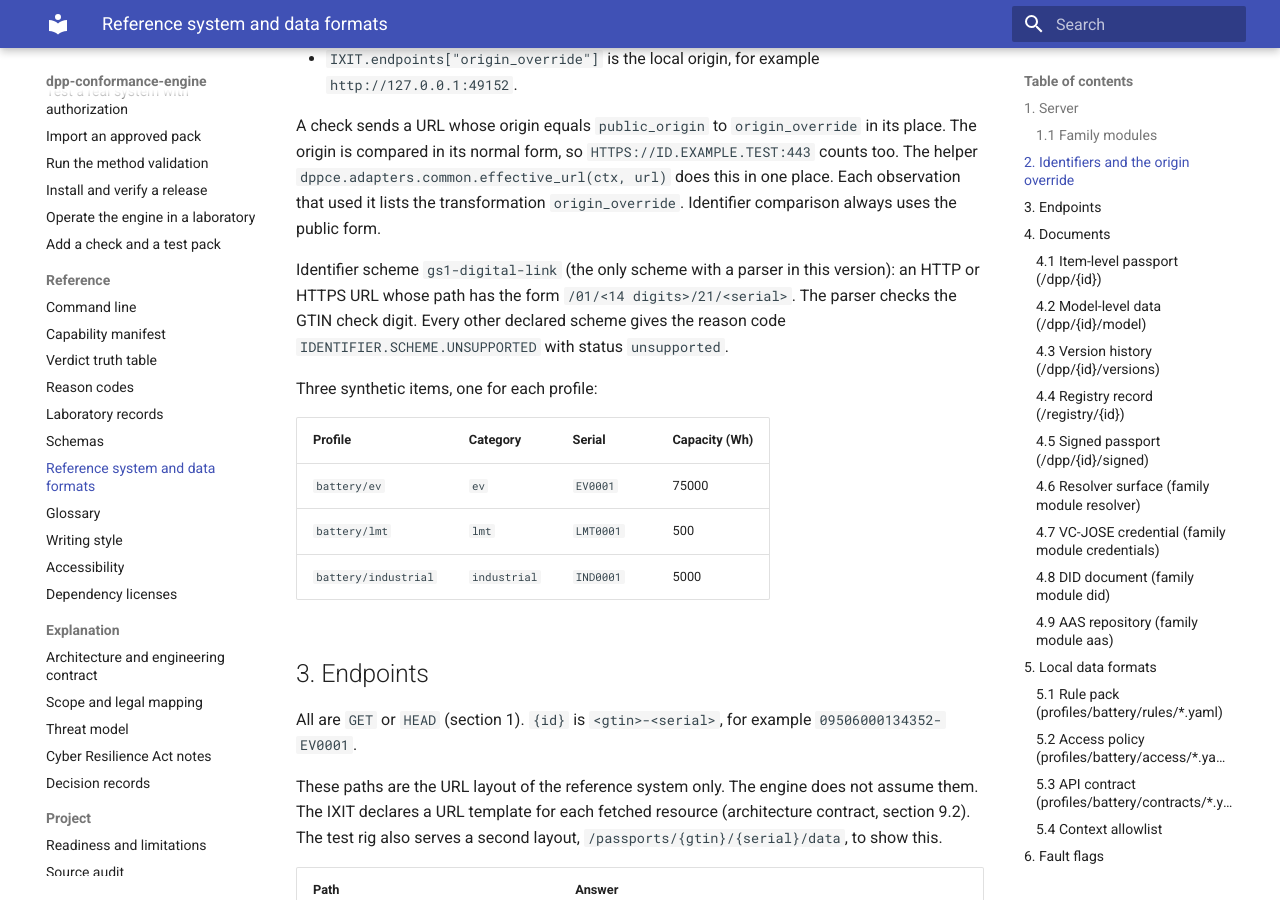
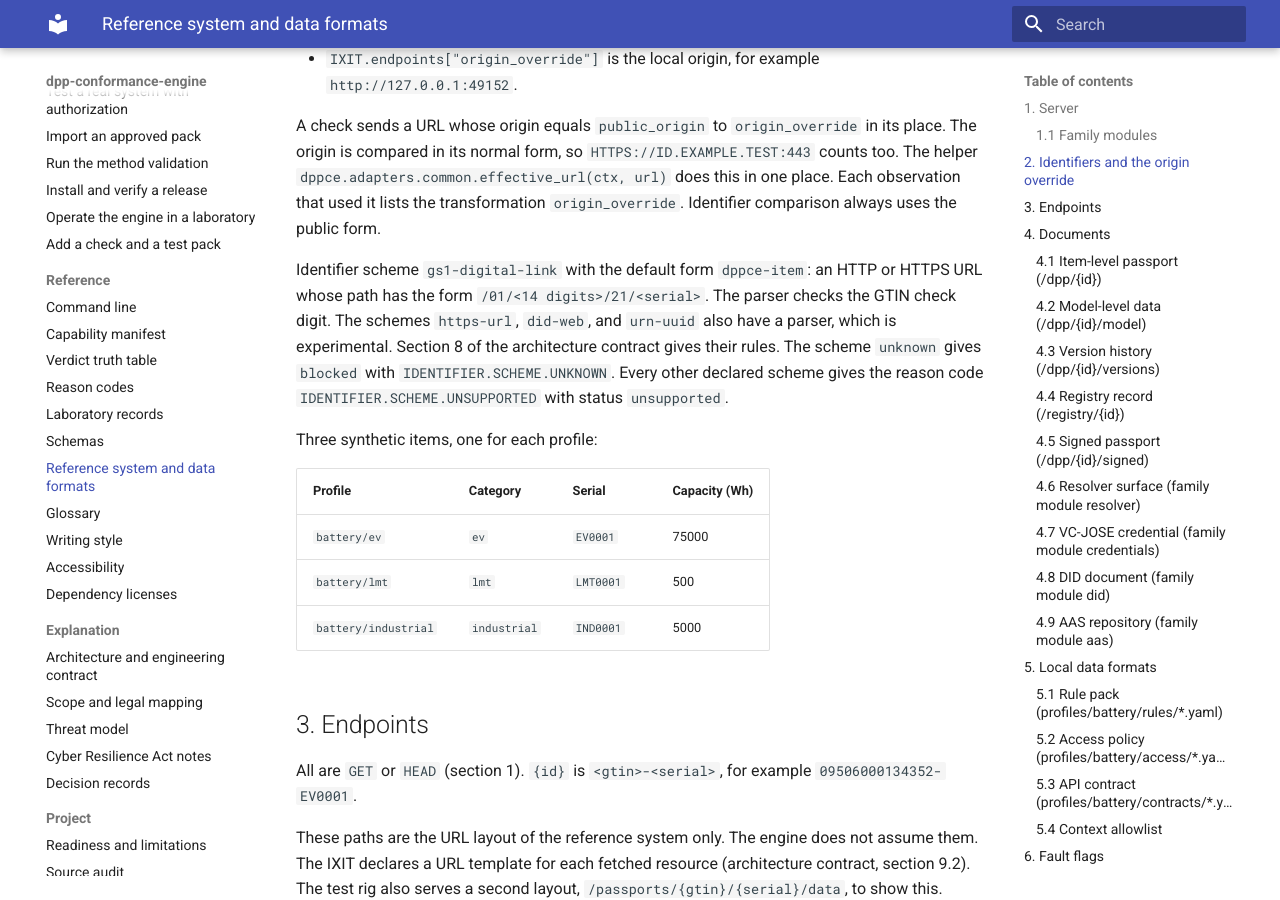
Before and after one commit to hadijannat/dpp-conformance-engine, an MkDocs documentation site: the page built from docs/reference/reference-system.md, in a window 1280 px wide and 900 px high, scrolled down 1831 px. Built offline with MkDocs 1.6.1 and Material for MkDocs 9.7.7, drawn with Linux system fonts in a browser that asks for light colours; the version menu is left out; some of the changed text lies outside the part shown.

Commit message:
docs(reference): name the new identifier schemes and the negotiation flags
The identifier section and the identifier.parse row still said that
gs1-digital-link is the only scheme with a parser. P2-13 adds parsers
for https-url, did-web, and urn-uuid. The row now also lists the form
parameter and its blocked outcome for the new schemes. The fault flag
table gains the two resolver flags of P2-14, negotiation_no_vary and
negotiation_wrong_type.

Co-Authored-By: Claude Opus 5.5 <noreply@anthropic.com>

```diff
--- a/docs/reference/reference-system.md
+++ b/docs/reference/reference-system.md
@@ -80,10 +80,12 @@ The helper `dppce.adapters.common.effective_url(ctx, url)` does this in one plac
 observation that used it lists the transformation `origin_override`.
 Identifier comparison always uses the public form.
 
-Identifier scheme `gs1-digital-link` (the only scheme with a parser in this version): an HTTP
-or HTTPS URL whose path has the form `/01/<14 digits>/21/<serial>`. The parser checks the GTIN
-check digit. Every other declared scheme gives the reason code `IDENTIFIER.SCHEME.UNSUPPORTED`
-with status `unsupported`.
+Identifier scheme `gs1-digital-link` with the default form `dppce-item`: an HTTP or HTTPS URL
+whose path has the form `/01/<14 digits>/21/<serial>`. The parser checks the GTIN check digit.
+The schemes `https-url`, `did-web`, and `urn-uuid` also have a parser, which is experimental.
+Section 8 of the architecture contract gives their rules. The scheme `unknown` gives `blocked`
+with `IDENTIFIER.SCHEME.UNKNOWN`. Every other declared scheme gives the reason code
+`IDENTIFIER.SCHEME.UNSUPPORTED` with status `unsupported`.
 
 Three synthetic items, one for each profile:
 
@@ -587,6 +589,8 @@ Each flag changes one behavior. `validation/fault-catalogue.yaml` states the exp
 | `wellknown_wrong_root` | family `resolver`: `resolverRoot` of `/.well-known/gs1resolver` is `https://other.example.test` |
 | `wellknown_redirect` | family `resolver`: `/.well-known/gs1resolver` answers `301` to `/resolver-description.json`, which serves the description file |
 | `resolver_200_for_invalid` | family `resolver`: `/01/...` answers `200` with `{"status": "ok"}` for an unknown identifier, for example a GTIN with a wrong check digit |
+| `negotiation_no_vary` | family `resolver`: `/01/...` answers `200` with an HTML page and no `Vary` header when the `Accept` weight of `text/html` is above that of `application/json` |
+| `negotiation_wrong_type` | family `resolver`: `/01/...` answers `200` with the HTML page and `Vary: Accept` when `Accept` lists `application/json` with a weight above 0, or prefers `text/html` |
 | `signed_jws_json` | family `jose`: `/dpp/{id}/signed` answers `200` with `Content-Type: application/jose+json` and the flattened JWS JSON serialization of the compact token. The members `protected`, `payload`, and `signature` are the three parts of that token. |
 | `vc_tampered` | family `credentials`: the payload of the credential of section 4.7 names serial `OTHER0001` after signing |
 | `vc_hs256_confusion` | family `credentials`: the credential header names `HS256`, and the signature is an HMAC-SHA256 with the DER public key of the TEST-ONLY leaf as the key |
@@ -728,7 +732,7 @@ signed passport of `integrity.jws` keeps `INTEGRITY.TOKEN.NO_ANSWER` (section 8.
 | Check | Parameters | Pass | Fail and other outcomes |
 | --- | --- | --- | --- |
 | `carrier.qr_decode` | `artifact` (default `qr_image`) | `CARRIER.QR.OK`: one symbol with text | `CARRIER.QR.NOT_DECODED` (fail); sample missing: `blocked`, `CARRIER.SAMPLE.MISSING`; an image above the pixel limit, also one that Pillow reports as a decompression bomb: `blocked`, `CARRIER.SAMPLE.TOO_LARGE`; an image that cannot be read: `blocked`, `CARRIER.SAMPLE.UNREADABLE` |
-| `identifier.parse` | `scheme` (default: `ics.identifier_scheme`), `require_https` (boolean, default `false`) | `IDENTIFIER.SYNTAX.OK` | `IDENTIFIER.SYNTAX.INVALID` (fail); with `require_https`, a valid identifier whose scheme is not `https`: `IDENTIFIER.SCHEME.NOT_HTTPS` (fail); `IDENTIFIER.SCHEME.UNSUPPORTED` (`unsupported`); scheme `unknown`: `blocked`, `IDENTIFIER.SCHEME.UNKNOWN`; `require_https` not a boolean: `blocked`, `IDENTIFIER.PARAMS.INVALID` |
+| `identifier.parse` | `scheme` (default: `ics.identifier_scheme`), `require_https` (boolean, default `false`), `form` (`dppce-item` or `gs1-dl`, default `dppce-item`; for `gs1-digital-link` only) | `IDENTIFIER.SYNTAX.OK` | `IDENTIFIER.SYNTAX.INVALID` (fail), also for a payload that does not match the declared scheme `https-url`, `did-web`, or `urn-uuid`; with `require_https`, a valid identifier whose scheme is not `https`: `IDENTIFIER.SCHEME.NOT_HTTPS` (fail); a scheme without a parser: `IDENTIFIER.SCHEME.UNSUPPORTED` (`unsupported`); scheme `unknown`: `blocked`, `IDENTIFIER.SCHEME.UNKNOWN`; `require_https` not a boolean, or a `form` other than `dppce-item` with `https-url`, `did-web`, or `urn-uuid`: `blocked`, `IDENTIFIER.PARAMS.INVALID` |
 | `identifier.resolve` | `accept` (the `Accept` request header, printable ASCII), `accepted_media_types` (1 to 16 media types in lower case), `require_https` (boolean, default `false`); all optional | `IDENTIFIER.RESOLVED`: final status 200 with a JSON object; `IDENTIFIER.RESOLVED.MEDIA_TYPE`: final status 200 with a listed media type that is not JSON | 404 or 410: `IDENTIFIER.UNRESOLVED` (fail); 500 to 599: `TRANSPORT.SERVER_ERROR` (`unreachable: true`); other status: `IDENTIFIER.RESOLUTION.STATUS` (fail); body not a JSON object where JSON is needed: `IDENTIFIER.RESPONSE.NOT_JSON` (fail); media type not listed: `IDENTIFIER.RESPONSE.MEDIA_TYPE` (fail); with `require_https`, a carrier URL whose scheme is not `https` (nothing is fetched) or a redirect target whose scheme is not `https`: `IDENTIFIER.SCHEME.NOT_HTTPS` (fail); malformed parameter: `blocked`, `IDENTIFIER.PARAMS.INVALID`. The summary always records `media_type` |
 | `identifier.consistency` | `compare_item` (boolean, default `false`) | `IDENTIFIER.CONSISTENT` | `IDENTIFIER.MISMATCH` (fail). Compares the carrier identifier, `samples.identifier` when both exist, and the `id` of the resolved passport. With `compare_item`, the check also compares the resolved passport with the document at the `item` template, as JSON values. Different values give `IDENTIFIER.BINDING.MISMATCH` (fail). An item target that is not a JSON object with status 200 gives `blocked`, `IDENTIFIER.BINDING.NOT_COMPARABLE`. Architecture contract, section 8, gives the order |
 | `api.contract` | `resource` (default `item`), `method` (default `get`), `path` (optional; must equal the template path) | `API.CONTRACT.OK` | see section 5.3 |
```
